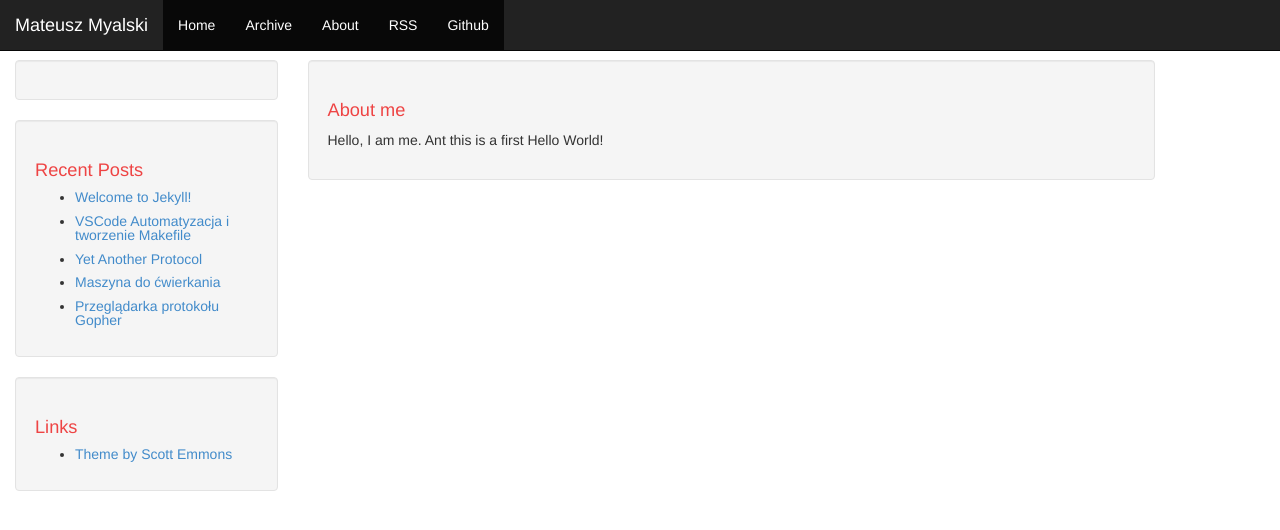
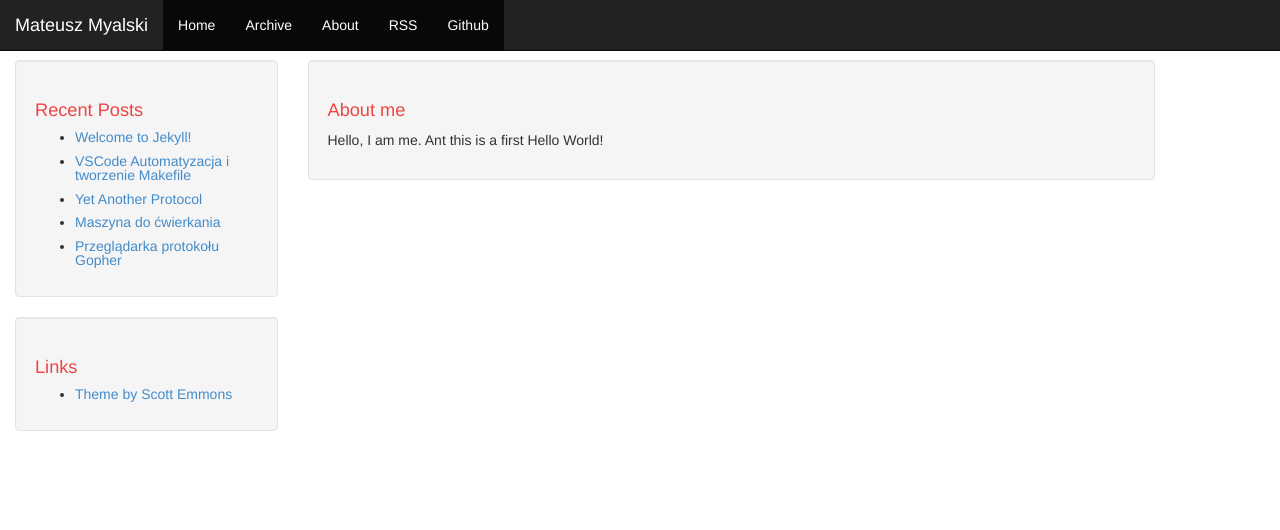
Before and after one commit to MateuszMyalski/MateuszMyalski.github.io, a Jekyll site: the page built from about.html, in a window 1280 px wide. Shown: the top 530 px of the page. Built offline with Jekyll 4.4.1, drawn with Linux system fonts in a browser that asks for light colours.

Commit message:
Remove one sidebar panel

```diff
--- a/_includes/sidebar.html
+++ b/_includes/sidebar.html
@@ -1,6 +1,6 @@
-<div class="sidebar well">
-<!-- {{ site.description }} -->
-</div>
+<!-- <div class="sidebar well">
+{{ site.description }}
+</div> -->
 
 <div class="sidebar well">
     <h1>Recent Posts</h1>
```
